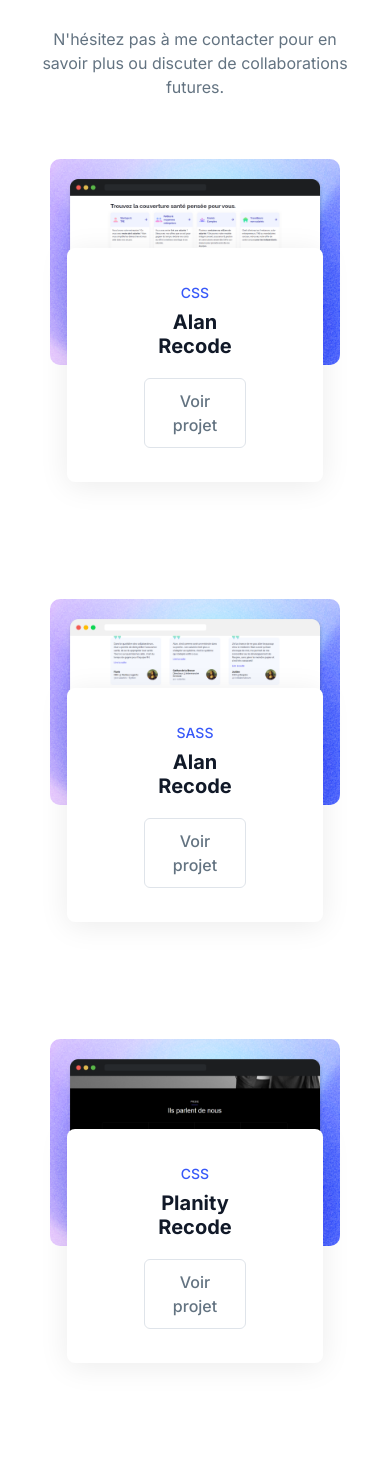
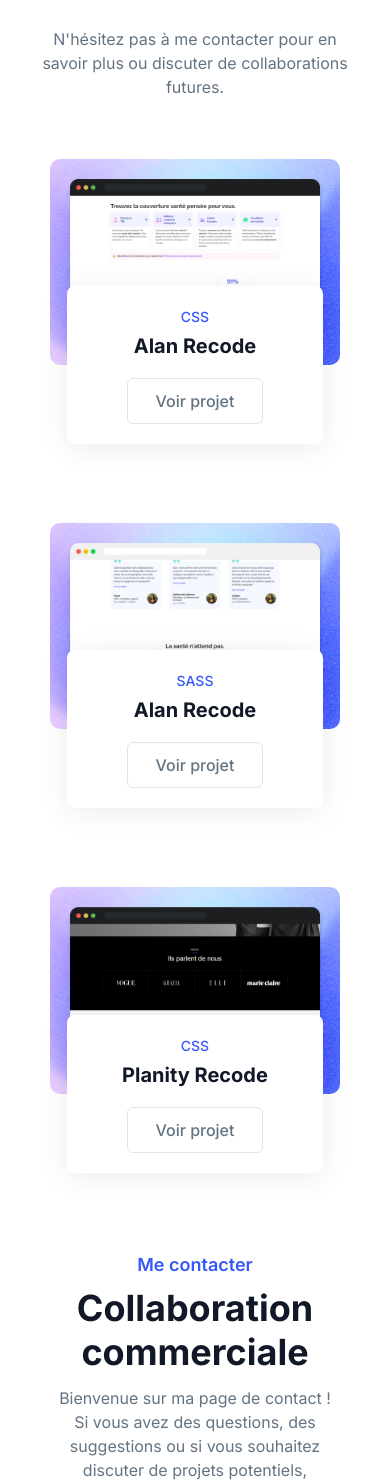
Before and after one commit to llayz46/com.portfolio, a PHP site: page / in a window 390 px wide. Shown: the part 1372-2855 px from the top of the page. Run offline with PHP 8.4, Linux system fonts and the light colour scheme.

Commit message:
Some fixs in project section

```diff
--- a/assets/css/style.css
+++ b/assets/css/style.css
@@ -830,7 +830,7 @@
   }
 }
 .project__card {
-  width: 31%;
+  width: 32%;
   flex-direction: column;
 }
 @media screen and (max-width: 1000px) {
@@ -854,6 +854,11 @@
   text-align: center;
   box-shadow: 0px 4px 30px 0px rgba(0, 0, 0, 0.08);
 }
+@media screen and (max-width: 1250px) {
+  .project__card-texts {
+    padding: 2rem 5rem;
+  }
+}
 .project__card-tech {
   margin-bottom: 0.6rem;
 }
--- a/css/sass/components/_project.sass
+++ b/css/sass/components/_project.sass
@@ -39,7 +39,7 @@
       flex-wrap: wrap
 
   &__card
-    width: 31%
+    width: 32%
     @extend %flex-align-center
     flex-direction: column
 
@@ -61,6 +61,9 @@
       text-align: center
       box-shadow: 0px 4px 30px 0px rgba(0, 0, 0, 0.08)
 
+      @media screen and (max-width: 1250px)
+        padding: 2rem 5rem
+
     &-tech
       @extend %text-card-content
       margin-bottom: 0.6rem
```
Also changed, not shown: .htaccess (deleted), 1 other file.
